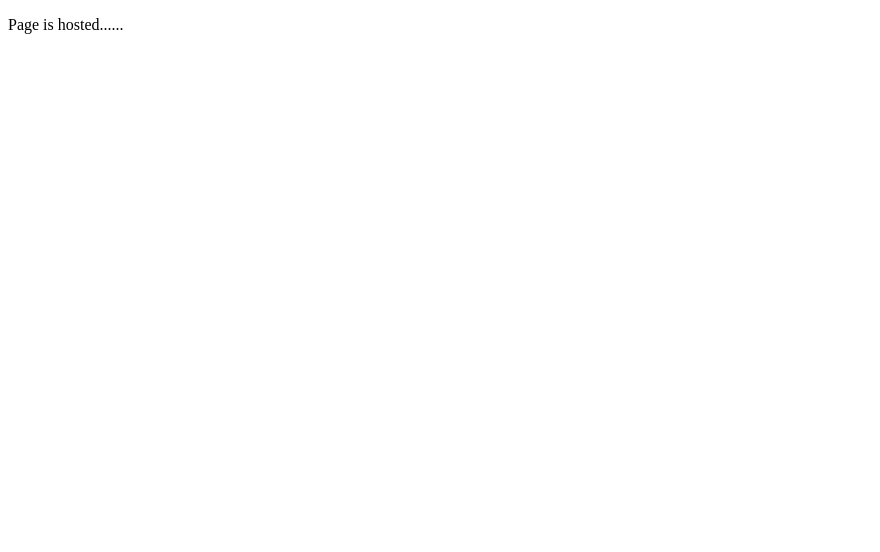
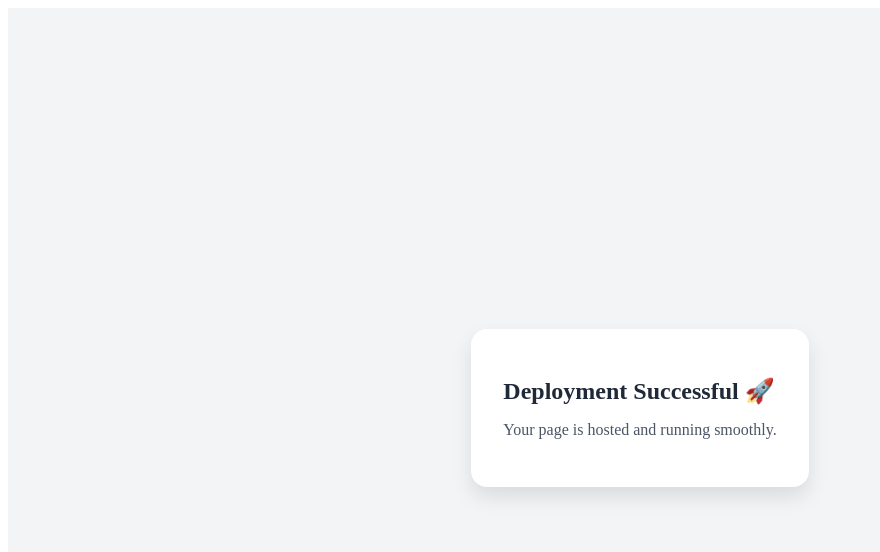
Before and after one commit to someswargorai/pipeline, a Next.js app: page / in a window 1280 px wide. Shown: the top 552 px of the page, without its empty margins (0-880 px from the left). Built offline with nearby package versions, Linux system fonts and the light colour scheme.

Commit message:
fix: docker compose to docker-compose

```diff
--- a/app/page.tsx
+++ b/app/page.tsx
@@ -1,8 +1,39 @@
-function Page(){
-
-  return(
-    <p>Page is hosted......</p>
-  )
+function Page() {
+  return (
+    <div style={styles.container}>
+      <div style={styles.card}>
+        <h1 style={styles.title}>Deployment Successful 🚀</h1>
+        <p style={styles.text}>Your page is hosted and running smoothly.</p>
+      </div>
+    </div>
+  );
 }
 
+const styles = {
+  container: {
+    height: '100vh',
+    backgroundColor: '#f3f4f6',
+    display: 'flex',
+    justifyContent: 'center',
+    alignItems: 'center',
+  },
+  card: {
+    backgroundColor: '#fff',
+    padding: '2rem',
+    borderRadius: '1rem',
+    boxShadow: '0 10px 20px rgba(0,0,0,0.1)',
+
+    maxWidth: '400px',
+  },
+  title: {
+    fontSize: '1.5rem',
+    fontWeight: 'bold',
+    marginBottom: '0.5rem',
+    color: '#1f2937',
+  },
+  text: {
+    color: '#4b5563',
+  },
+};
+
 export default Page;
```
